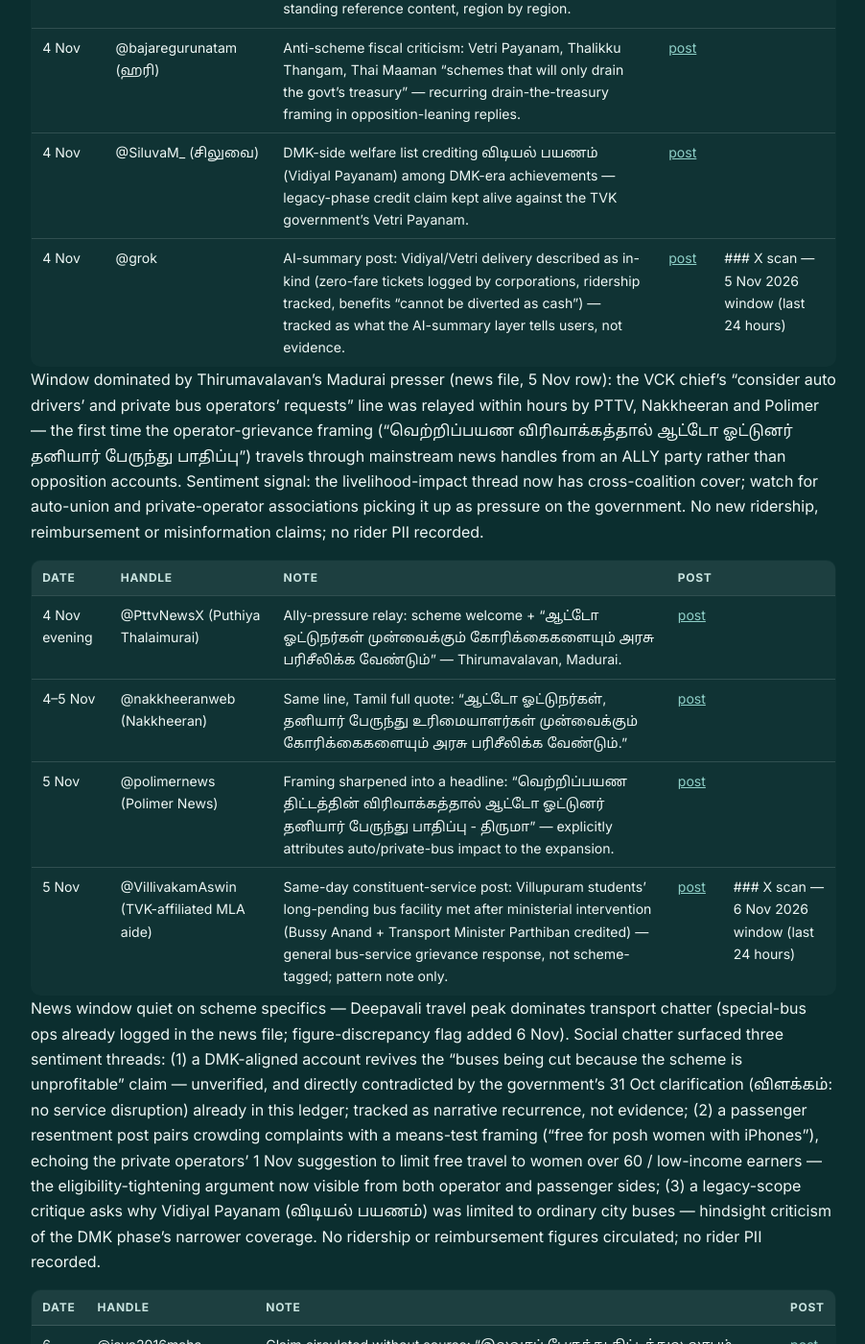
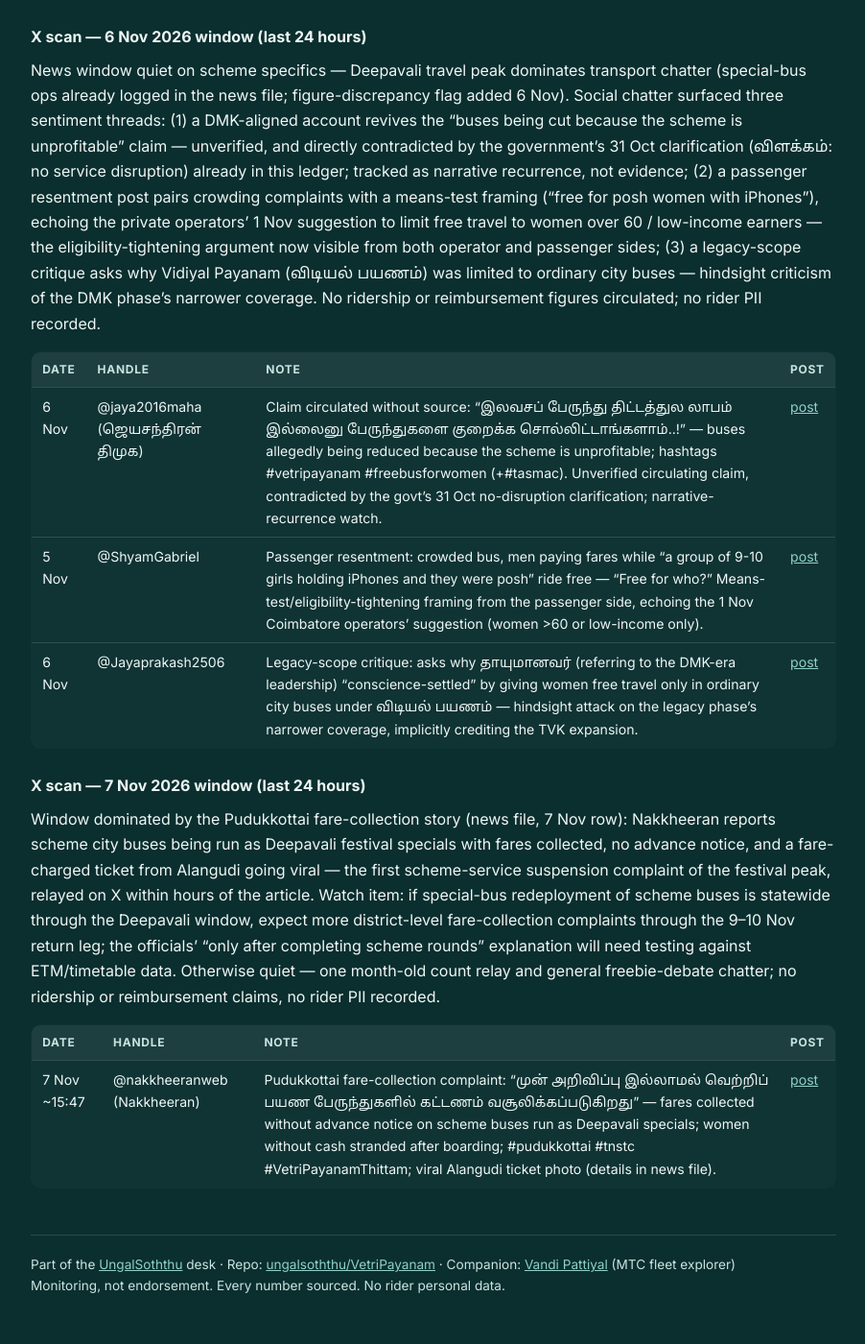
Before and after one commit to ungalsoththu/VetriPayanam, a Jekyll site: the page built from social/SOCIALLOG.md, in a window 1280 px wide and 1400 px high, scrolled down 16865 px. Shown: the whole window at 96% size, without its empty margins (188-1090 px from the left). Built offline with Jekyll 4.4.1, drawn with Linux system fonts in a browser that asks for light colours; some of the changed text lies outside the part shown.

Commit message:
daily watch 2026-11-07: Pudukkottai scheme buses run as Deepavali specials, fares collected from women (viral Alangudi ticket, Nakkheeran); Deepavali ops day-1/2 actuals (3,209→5,087 buses, 1.40→2.39 lakh pax) + third outbound-split relay; NIE freebie-debate feature; table-glue repairs

```diff
--- a/social/SOCIALLOG.md
+++ b/social/SOCIALLOG.md
@@ -317,7 +317,8 @@ Day-two tail of the disability-extension story: mainstream Tamil handles (TNIE T
 
 | 29 Oct | @TheSouthfirst (The South First) | First outlet in the sample to cite the order as GO No. 18 (Welfare of Differently Abled Persons Department, 27 Oct 2026) with the 40% benchmark-disability threshold — closes the G.O.-number gap every other account left open. | [post](https://x.com/TheSouthfirst/status/2115672273306931660) |
 | 30 Oct | @xpresstn (TNIE Tamil Nadu) | Amplifies its report that TN extends free bus travel to persons with disabilities and one escort across state-run buses excluding AC — mainstream day-two cross-post keeping the story in Tamil feeds. | [post](https://x.com/xpresstn/status/2116130496950181967) |
-| 30 Oct | @dailymattr_news (dailymattr) | Explainer-style relay of the 27 Oct order: 100% concession on the 16-digit UDID, one escort free, conductors issue zero-fare tickets, AC buses excluded — mechanics dissemination, no pushback. | [post](https://x.com/dailymattr_news/status/2116134816865468645) || 29 Oct | @DinakaranNews (Dinakaran) | Amplifies its Tirunelveli suspension story — driver pulled off route 129 after refusing to let women board a Vetri Payanam bus; first accountability follow-through on conductor/driver refusal complaints to enter mainstream Tamil feeds. | [post](https://x.com/DinakaranNews/status/2115405302388703678) |
+| 30 Oct | @dailymattr_news (dailymattr) | Explainer-style relay of the 27 Oct order: 100% concession on the 16-digit UDID, one escort free, conductors issue zero-fare tickets, AC buses excluded — mechanics dissemination, no pushback. | [post](https://x.com/dailymattr_news/status/2116134816865468645) |
+| 29 Oct | @DinakaranNews (Dinakaran) | Amplifies its Tirunelveli suspension story — driver pulled off route 129 after refusing to let women board a Vetri Payanam bus; first accountability follow-through on conductor/driver refusal complaints to enter mainstream Tamil feeds. | [post](https://x.com/DinakaranNews/status/2115405302388703678) |
 | 30 Oct | @SSNEWSDigital (SS News) | Seeman (NTK coordinator) wordplay attack: "traveling without money is not வெற்றிப் பயணம் (Victory Journey) but வெற்றுப் பயணம் (empty journey)" — first NTK voice in the sample; adds a third opposition framing beyond the DMK means-testing and PMK funding lines. | [post](https://x.com/SSNEWSDigital/status/2115778248366014476) |
 | 30 Oct | @bakwasfelloow | Consumer-side positive testimonial: claims buses not covered by the scheme are now much emptier and one can sit and travel in peace instead of shifting seats for "thambi" — indirect demand-shift anecdote supporting the crowding-relief narrative; personal observation, not data. | [post](https://x.com/bakwasfelloow/status/2115787011617341950) |
 | 31 Oct | @TamilJanamNews (Tamil Janam) | Government-side narrative push: ridership up 72.64→89.99 lakh/day, subsidy increased to match, salaries/pensions/maintenance unaffected — the state's rebuttal to the funding-crisis frames (Anbumani, unions) running since 26 Oct. | [post](https://x.com/TamilJanamNews/status/2116360234516226149) |
@@ -362,7 +363,9 @@ Window follows the day's ministerial events (news file: courtesy ultimatum, Deep
 | 4 Nov | @Deltabusupdates (Delta Bus Updates) | Posts Nagapattinam bus-stand Vetri Payanam (வெற்றி பயணம்) free-bus timetable photo — enthusiast accounts now cataloguing scheme schedules as standing reference content, region by region. | [post](https://x.com/Deltabusupdates/status/2117953491067113645) |
 | 4 Nov | @bajaregurunatam (ஹரி) | Anti-scheme fiscal criticism: Vetri Payanam, Thalikku Thangam, Thai Maaman "schemes that will only drain the govt's treasury" — recurring drain-the-treasury framing in opposition-leaning replies. | [post](https://x.com/bajaregurunatam/status/2117825971395219487) |
 | 4 Nov | @SiluvaM_ (சிலுவை) | DMK-side welfare list crediting விடியல் பயணம் (Vidiyal Payanam) among DMK-era achievements — legacy-phase credit claim kept alive against the TVK government's Vetri Payanam. | [post](https://x.com/SiluvaM_/status/2117930436232143251) |
-| 4 Nov | @grok | AI-summary post: Vidiyal/Vetri delivery described as in-kind (zero-fare tickets logged by corporations, ridership tracked, benefits "cannot be diverted as cash") — tracked as what the AI-summary layer tells users, not evidence. | [post](https://x.com/grok/status/2117921138705629465) |### X scan — 5 Nov 2026 window (last 24 hours)
+| 4 Nov | @grok | AI-summary post: Vidiyal/Vetri delivery described as in-kind (zero-fare tickets logged by corporations, ridership tracked, benefits "cannot be diverted as cash") — tracked as what the AI-summary layer tells users, not evidence. | [post](https://x.com/grok/status/2117921138705629465) |
+
+### X scan — 5 Nov 2026 window (last 24 hours)
 
 Window dominated by Thirumavalavan's Madurai presser (news file, 5 Nov row): the VCK chief's "consider auto drivers' and private bus operators' requests" line was relayed within hours by PTTV, Nakkheeran and Polimer — the first time the operator-grievance framing ("வெற்றிப்பயண விரிவாக்கத்தால் ஆட்டோ ஓட்டுனர் தனியார் பேருந்து பாதிப்பு") travels through mainstream news handles from an ALLY party rather than opposition accounts. Sentiment signal: the livelihood-impact thread now has cross-coalition cover; watch for auto-union and private-operator associations picking it up as pressure on the government. No new ridership, reimbursement or misinformation claims; no rider PII recorded.
 
@@ -371,7 +374,9 @@ Window dominated by Thirumavalavan's Madurai presser (news file, 5 Nov row): the
 | 4 Nov evening | @PttvNewsX (Puthiya Thalaimurai) | Ally-pressure relay: scheme welcome + "ஆட்டோ ஓட்டுநர்கள் முன்வைக்கும் கோரிக்கைகளையும் அரசு பரிசீலிக்க வேண்டும்" — Thirumavalavan, Madurai. | [post](https://x.com/PttvNewsX/status/2117938029319066062) |
 | 4–5 Nov | @nakkheeranweb (Nakkheeran) | Same line, Tamil full quote: "ஆட்டோ ஓட்டுநர்கள், தனியார் பேருந்து உரிமையாளர்கள் முன்வைக்கும் கோரிக்கைகளையும் அரசு பரிசீலிக்க வேண்டும்." | [post](https://x.com/nakkheeranweb/status/2117952391995883814) |
 | 5 Nov | @polimernews (Polimer News) | Framing sharpened into a headline: "வெற்றிப்பயண திட்டத்தின் விரிவாக்கத்தால் ஆட்டோ ஓட்டுனர் தனியார் பேருந்து பாதிப்பு - திருமா" — explicitly attributes auto/private-bus impact to the expansion. | [post](https://x.com/polimernews/status/2118135328670429482) |
-| 5 Nov | @VillivakamAswin (TVK-affiliated MLA aide) | Same-day constituent-service post: Villupuram students' long-pending bus facility met after ministerial intervention (Bussy Anand + Transport Minister Parthiban credited) — general bus-service grievance response, not scheme-tagged; pattern note only. | [post](https://x.com/VillivakamAswin/status/2118334271555600610) |### X scan — 6 Nov 2026 window (last 24 hours)
+| 5 Nov | @VillivakamAswin (TVK-affiliated MLA aide) | Same-day constituent-service post: Villupuram students' long-pending bus facility met after ministerial intervention (Bussy Anand + Transport Minister Parthiban credited) — general bus-service grievance response, not scheme-tagged; pattern note only. | [post](https://x.com/VillivakamAswin/status/2118334271555600610) |
+
+### X scan — 6 Nov 2026 window (last 24 hours)
 
 News window quiet on scheme specifics — Deepavali travel peak dominates transport chatter (special-bus ops already logged in the news file; figure-discrepancy flag added 6 Nov). Social chatter surfaced three sentiment threads: (1) a DMK-aligned account revives the "buses being cut because the scheme is unprofitable" claim — unverified, and directly contradicted by the government's 31 Oct clarification (விளக்கம்: no service disruption) already in this ledger; tracked as narrative recurrence, not evidence; (2) a passenger resentment post pairs crowding complaints with a means-test framing ("free for posh women with iPhones"), echoing the private operators' 1 Nov suggestion to limit free travel to women over 60 / low-income earners — the eligibility-tightening argument now visible from both operator and passenger sides; (3) a legacy-scope critique asks why Vidiyal Payanam (விடியல் பயணம்) was limited to ordinary city buses — hindsight criticism of the DMK phase's narrower coverage. No ridership or reimbursement figures circulated; no rider PII recorded.
 
@@ -380,3 +385,12 @@ News window quiet on scheme specifics — Deepavali travel peak dominates transp
 | 6 Nov | @jaya2016maha (ஜெயசந்திரன் திமுக) | Claim circulated without source: "இலவசப் பேருந்து திட்டத்துல லாபம் இல்லைனு பேருந்துகளை குறைக்க சொல்லிட்டாங்களாம்..!" — buses allegedly being reduced because the scheme is unprofitable; hashtags #vetripayanam #freebusforwomen (+#tasmac). Unverified circulating claim, contradicted by the govt's 31 Oct no-disruption clarification; narrative-recurrence watch. | [post](https://x.com/jaya2016maha/status/2118519975707398508) |
 | 5 Nov | @ShyamGabriel | Passenger resentment: crowded bus, men paying fares while "a group of 9-10 girls holding iPhones and they were posh" ride free — "Free for who?" Means-test/eligibility-tightening framing from the passenger side, echoing the 1 Nov Coimbatore operators' suggestion (women >60 or low-income only). | [post](https://x.com/ShyamGabriel/status/2118221781366681881) |
 | 6 Nov | @Jayaprakash2506 | Legacy-scope critique: asks why தாயுமானவர் (referring to the DMK-era leadership) "conscience-settled" by giving women free travel only in ordinary city buses under விடியல் பயணம் — hindsight attack on the legacy phase's narrower coverage, implicitly crediting the TVK expansion. | [post](https://x.com/Jayaprakash2506/status/2118384352098971835) |
+
+
+### X scan — 7 Nov 2026 window (last 24 hours)
+
+Window dominated by the Pudukkottai fare-collection story (news file, 7 Nov row): Nakkheeran reports scheme city buses being run as Deepavali festival specials with fares collected, no advance notice, and a fare-charged ticket from Alangudi going viral — the first scheme-service suspension complaint of the festival peak, relayed on X within hours of the article. Watch item: if special-bus redeployment of scheme buses is statewide through the Deepavali window, expect more district-level fare-collection complaints through the 9–10 Nov return leg; the officials' "only after completing scheme rounds" explanation will need testing against ETM/timetable data. Otherwise quiet — one month-old count relay and general freebie-debate chatter; no ridership or reimbursement claims, no rider PII recorded.
+
+| Date | Handle | Note | Post |
+| --- | --- | --- | --- |
+| 7 Nov ~15:47 | @nakkheeranweb (Nakkheeran) | Pudukkottai fare-collection complaint: "முன் அறிவிப்பு இல்லாமல் வெற்றிப் பயண பேருந்துகளில் கட்டணம் வசூலிக்கப்படுகிறது" — fares collected without advance notice on scheme buses run as Deepavali specials; women without cash stranded after boarding; #pudukkottai #tnstc #VetriPayanamThittam; viral Alangudi ticket photo (details in news file). | [post](https://x.com/nakkheeranweb/status/2119012031835877703) |
```
Also changed, not shown: news/NEWSLOG.md (+9 -2 lines).
